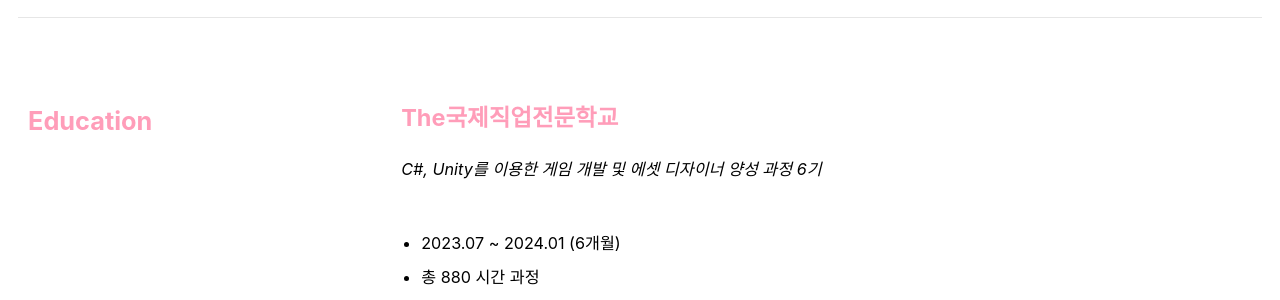
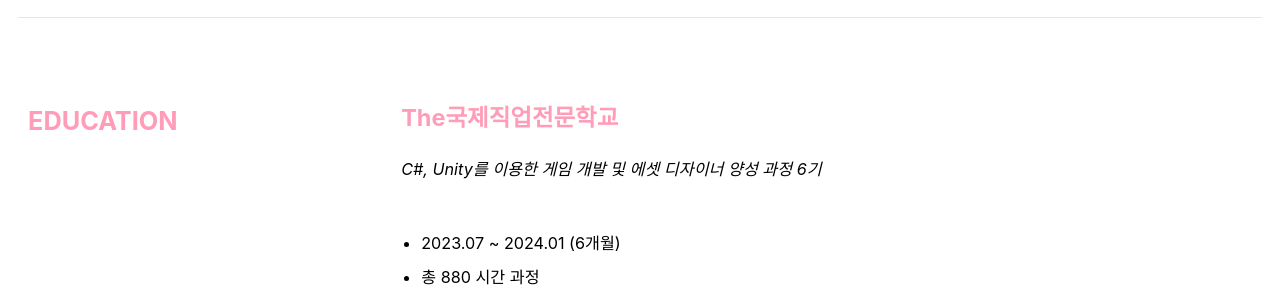
Before and after one commit to wavivic/wavivic.github.io, a Jekyll site: the page built from _pages/about.md, in a window 1280 px wide and 900 px high, scrolled down 8430 px. Shown: the part 155-455 px from the top of the window. Built offline with Jekyll 4.4.1, drawn with Linux system fonts in a browser that asks for light colours; cached includes are drawn as plain includes; some web fonts are replaced.

Commit message:
fix : about

```diff
--- a/_pages/about.md
+++ b/_pages/about.md
@@ -389,7 +389,7 @@ Tile</mark>
 
 <div class="two-columns">
 <div class="column1">
-{{ "# Education" | markdownify }}
+{{ "# EDUCATION" | markdownify }}
 </div>
 <div class="column2">
 {{ "
```
